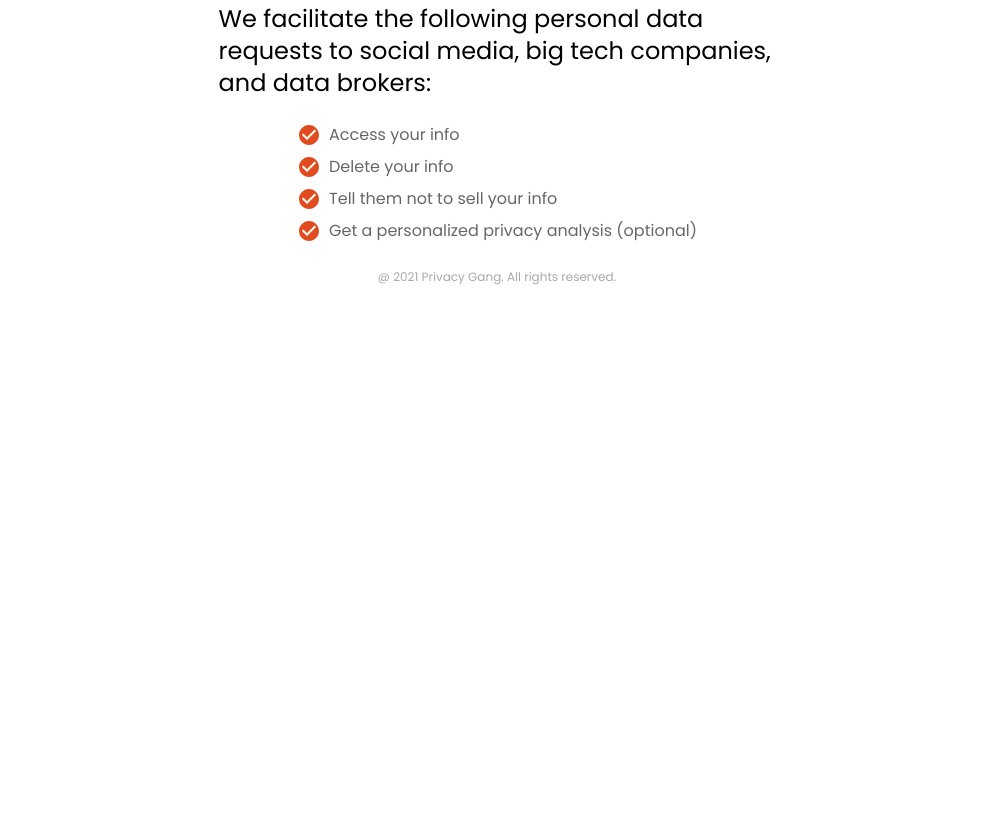
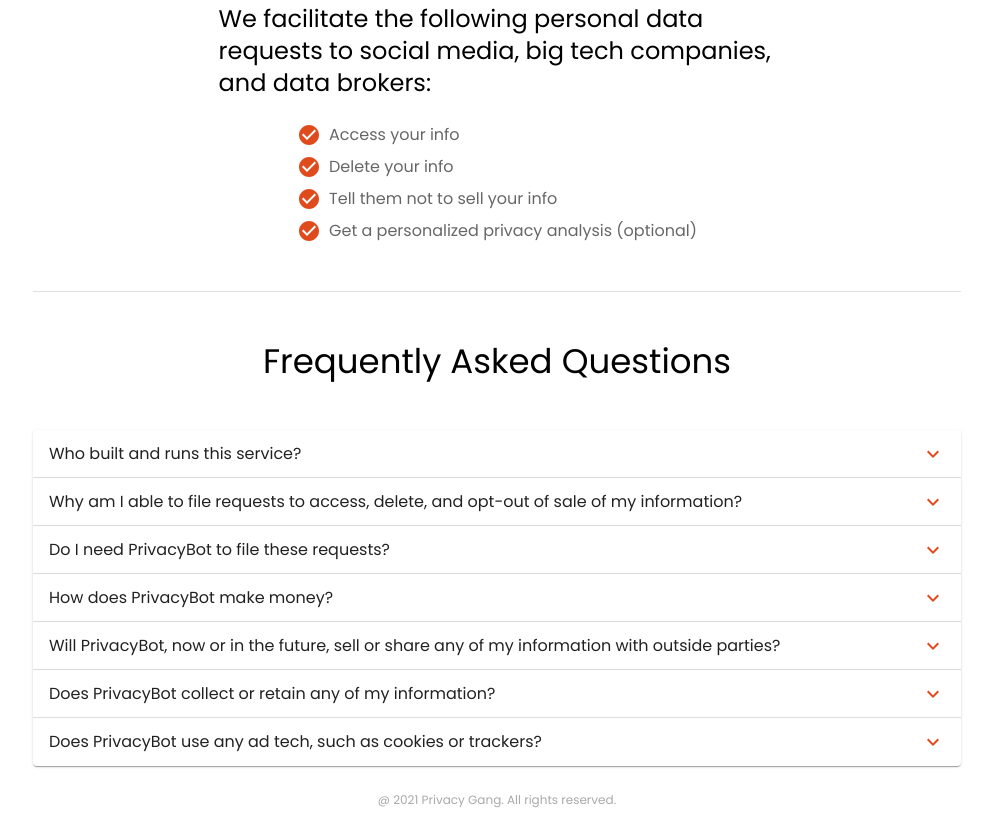
Before and after one commit to hbk671104/privacy-bot, a Gatsby site: page / in a window 1280 px wide. Shown: the part 580-1414 px from the top of the page, without its empty margins (143-1136 px from the left). Before the commit the page ends 891 px from the top, so only its background shows below. Built offline with nearby package versions, Linux system fonts and the light colour scheme; Gatsby itself is replaced by a stand-in of ours; what leancloud-storage would draw is missing.

Commit message:
faq done, text needs finalization

```diff
--- a/src/components/header.js
+++ b/src/components/header.js
@@ -1,5 +1,6 @@
 import * as React from 'react'
 import { StaticImage } from "gatsby-plugin-image"
+import { Link } from 'gatsby'
 import { Box, Typography } from '@material-ui/core'
 import { withStyles } from '@material-ui/core/styles';
 
@@ -20,7 +21,16 @@
                     </Typography>
                 </Box>
             </Box>
-        </Box>
+            <Box flex={1} display='flex' flexDirection='row' justifyContent='flex-end'>
+                <Box>
+                    <Link to="/#faq">
+                        <Typography variant='h6' color='secondary'>
+                            FAQ
+                        </Typography>
+                    </Link>
+                </Box>
+            </Box>
+        </Box >
     )
 }
 
--- a/src/pages/index.js
+++ b/src/pages/index.js
@@ -3,6 +3,7 @@
 
 import * as React from 'react'
 import AV from 'leancloud-storage'
+import { Link } from 'gatsby'
 import { StaticImage } from "gatsby-plugin-image"
 import {
   Typography,
@@ -15,12 +16,17 @@
   DialogContent,
   DialogActions,
   TextField,
-  CircularProgress
+  CircularProgress,
+  Accordion,
+  AccordionSummary,
+  AccordionDetails,
+  Divider
 } from '@material-ui/core'
 import {
   withStyles
 } from '@material-ui/core/styles'
 import CheckCircleIcon from '@material-ui/icons/CheckCircle'
+import ExpandMoreIcon from '@material-ui/icons/ExpandMore'
 
 import Layout from '../components/layout'
 
@@ -136,6 +142,165 @@
     )
   }
 
+  renderProductMission = () => {
+    return (
+      <Box display='flex' flexDirection='column' alignItems='center' mt={6}>
+        <Box width='60%' mb={3}>
+          <Typography variant='h5'>
+            We facilitate the following personal data requests to social media, big tech companies, and data brokers:
+                </Typography>
+        </Box>
+        <Box>
+          <Box display='flex' flexDirection='row' alignItems='center'>
+            <CheckCircleIcon color='primary' />
+            <Box ml={1}>
+              <Typography color='secondary'>
+                Access your info
+                  </Typography>
+            </Box>
+          </Box>
+          <Box mt={1} display='flex' flexDirection='row' alignItems='center'>
+            <CheckCircleIcon color='primary' />
+            <Box ml={1}>
+              <Typography color='secondary'>
+                Delete your info
+                  </Typography>
+            </Box>
+          </Box>
+          <Box mt={1} display='flex' flexDirection='row' alignItems='center'>
+            <CheckCircleIcon color='primary' />
+            <Box ml={1}>
+              <Typography color='secondary'>
+                Tell them not to sell your info
+                  </Typography>
+            </Box>
+          </Box>
+          <Box mt={1} display='flex' flexDirection='row' alignItems='center'>
+            <CheckCircleIcon color='primary' />
+            <Box ml={1}>
+              <Typography color='secondary'>
+                Get a personalized privacy analysis (optional)
+                  </Typography>
+            </Box>
+          </Box>
+        </Box>
+      </Box>
+    )
+  }
+
+  renderFAQ = () => {
+    const { classes } = this.props
+    return (
+      <Box display='flex' flexDirection='column'>
+        <Box alignSelf='center'>
+          <Typography variant='h4'>
+            <Link id='faq'>Frequently Asked Questions</Link>
+          </Typography>
+        </Box>
+        <Box mt={6}>
+          <Accordion>
+            <AccordionSummary
+              expandIcon={<ExpandMoreIcon color='primary' />}
+              aria-controls="panel1a-content"
+              id="panel1a-header"
+            >
+              <Typography>Who built and runs this service?</Typography>
+            </AccordionSummary>
+            <AccordionDetails>
+              <Typography color='secondary'>
+                The PrivacyGang is a group of four students at Cornell Tech who want to make privacy convenient.
+              </Typography>
+            </AccordionDetails>
+          </Accordion>
+          <Accordion>
+            <AccordionSummary
+              expandIcon={<ExpandMoreIcon color='primary' />}
+              aria-controls="panel1a-content"
+              id="panel1a-header"
+            >
+              <Typography>Why am I able to file requests to access, delete, and opt-out of sale of my information?</Typography>
+            </AccordionSummary>
+            <AccordionDetails>
+              <Typography color='secondary'>
+                <a href='https://gdpr-info.eu/' target='_blank' rel="noreferrer">General Data Privacy Regulation</a>, <a href='https://oag.ca.gov/privacy/ccpa' target='_blank' rel="noreferrer">California Consumer Privacy Act</a>, and other similar legislation are forcing internet companies to provide more information and control to consumers.  Many of the largest companies are providing these rights to all consumers in the US and in the EU.
+              </Typography>
+            </AccordionDetails>
+          </Accordion>
+          <Accordion>
+            <AccordionSummary
+              expandIcon={<ExpandMoreIcon color='primary' />}
+              aria-controls="panel1a-content"
+              id="panel1a-header"
+            >
+              <Typography>Do I need PrivacyBot to file these requests?</Typography>
+            </AccordionSummary>
+            <AccordionDetails>
+              <Typography color='secondary'>
+                No. We just make it easier.
+              </Typography>
+            </AccordionDetails>
+          </Accordion>
+          <Accordion>
+            <AccordionSummary
+              expandIcon={<ExpandMoreIcon color='primary' />}
+              aria-controls="panel1a-content"
+              id="panel1a-header"
+            >
+              <Typography>How does PrivacyBot make money?</Typography>
+            </AccordionSummary>
+            <AccordionDetails>
+              <Typography color='secondary'>
+                Right now we don’t. We’re just a bunch of graduate students trying to see if anyone wants a service like this. If people do and we need to scale, we plan to engage our users and the broader privacy community while figuring out where money would come from.
+              </Typography>
+            </AccordionDetails>
+          </Accordion>
+          <Accordion>
+            <AccordionSummary
+              expandIcon={<ExpandMoreIcon color='primary' />}
+              aria-controls="panel1a-content"
+              id="panel1a-header"
+            >
+              <Typography>Will PrivacyBot, now or in the future, sell or share any of my information with outside parties?</Typography>
+            </AccordionSummary>
+            <AccordionDetails>
+              <Typography color='secondary'>
+                No. That is the exact opposite of our purpose.
+              </Typography>
+            </AccordionDetails>
+          </Accordion>
+          <Accordion>
+            <AccordionSummary
+              expandIcon={<ExpandMoreIcon color='primary' />}
+              aria-controls="panel1a-content"
+              id="panel1a-header"
+            >
+              <Typography>Does PrivacyBot collect or retain any of my information?</Typography>
+            </AccordionSummary>
+            <AccordionDetails>
+              <Typography color='secondary'>
+                If you sign up to receive emails from us, we will retain and use that email to send you email communications.  (We do not use this email to create profiles or otherwise). You can unsubscribe using the link at the bottom of all PrivacyBot emails. We will only use this email. Otherwise, no, we do not collect or retain your information.
+              </Typography>
+            </AccordionDetails>
+          </Accordion>
+          <Accordion>
+            <AccordionSummary
+              expandIcon={<ExpandMoreIcon color='primary' />}
+              aria-controls="panel1a-content"
+              id="panel1a-header"
+            >
+              <Typography>Does PrivacyBot use any ad tech, such as cookies or trackers?</Typography>
+            </AccordionSummary>
+            <AccordionDetails>
+              <Typography color='secondary'>
+                Of course not. You can verify this with services such as <a href='https://disconnect.me/disconnect' target='_blank' rel="noreferrer">Disconnect.</a>
+              </Typography>
+            </AccordionDetails>
+          </Accordion>
+        </Box>
+      </Box >
+    )
+  }
+
   render() {
     const { classes } = this.props
     return (
@@ -172,47 +337,11 @@
                   </Button>
             </Box>
           </Box>
-          <Box display='flex' flexDirection='column' alignItems='center' mt={6}>
-            <Box width='60%' mb={3}>
-              <Typography variant='h5'>
-                We facilitate the following personal data requests to social media, big tech companies, and data brokers:
-                </Typography>
-            </Box>
-            <Box>
-              <Box display='flex' flexDirection='row' alignItems='center'>
-                <CheckCircleIcon color='primary' />
-                <Box ml={1}>
-                  <Typography color='secondary'>
-                    Access your info
-                  </Typography>
-                </Box>
-              </Box>
-              <Box mt={1} display='flex' flexDirection='row' alignItems='center'>
-                <CheckCircleIcon color='primary' />
-                <Box ml={1}>
-                  <Typography color='secondary'>
-                    Delete your info
-                  </Typography>
-                </Box>
-              </Box>
-              <Box mt={1} display='flex' flexDirection='row' alignItems='center'>
-                <CheckCircleIcon color='primary' />
-                <Box ml={1}>
-                  <Typography color='secondary'>
-                    Tell them not to sell your info
-                  </Typography>
-                </Box>
-              </Box>
-              <Box mt={1} display='flex' flexDirection='row' alignItems='center'>
-                <CheckCircleIcon color='primary' />
-                <Box ml={1}>
-                  <Typography color='secondary'>
-                    Get a personalized privacy analysis (optional)
-                  </Typography>
-                </Box>
-              </Box>
-            </Box>
+          {this.renderProductMission()}
+          <Box mt={6} mb={6}>
+            <Divider />
           </Box>
+          {this.renderFAQ()}
         </Box>
         {this.renderDialog()}
         {this.renderNotification()}
```
Also changed, not shown: package.json (line endings or trailing spaces).
